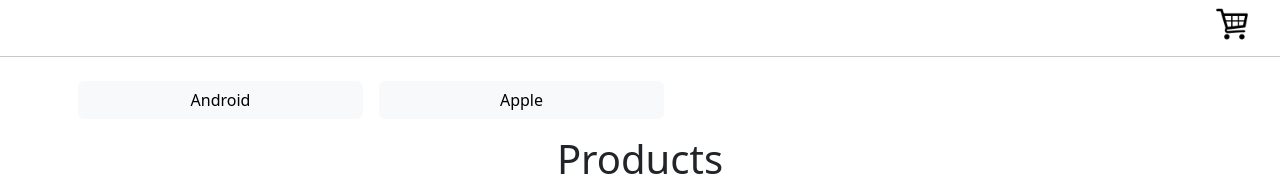
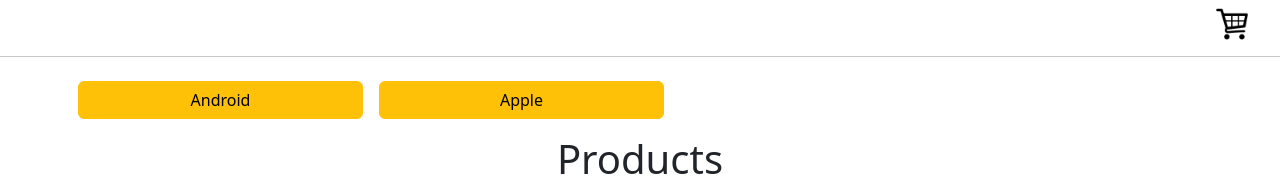
Before and after one commit to hassan-qadir/AddToCart, a React (Create React App) app: page / in a window 1280 px wide. Shown: the top 176 px of the page. Built offline with nearby package versions, Linux system fonts and the light colour scheme.

Commit message:
modifiy product component and button component

```diff
--- a/src/Components/AllProducts.jsx
+++ b/src/Components/AllProducts.jsx
@@ -17,7 +17,7 @@ const AllProducts = () => {
         <hr />
         <Button />
         <h1 className='text-center  mb-2 p-2'>Products</h1>
-        <div className='container'>
+        <div className='container bg-light'>
         <div className='row'>
           {
             products.map((curElm, index) => {
--- a/src/Components/Button.jsx
+++ b/src/Components/Button.jsx
@@ -10,7 +10,7 @@ const Button = () => {
   {
     catVal.map((elmCur) =>{
       return(
-<button className='btn btn-light w-25 m-2' onClick={() => filterBtn(elmCur)} >{elmCur}</button>
+<button className='btn btn-warning w-25 m-2' onClick={() => filterBtn(elmCur)} >{elmCur}</button>
      )
     })
     }
```
